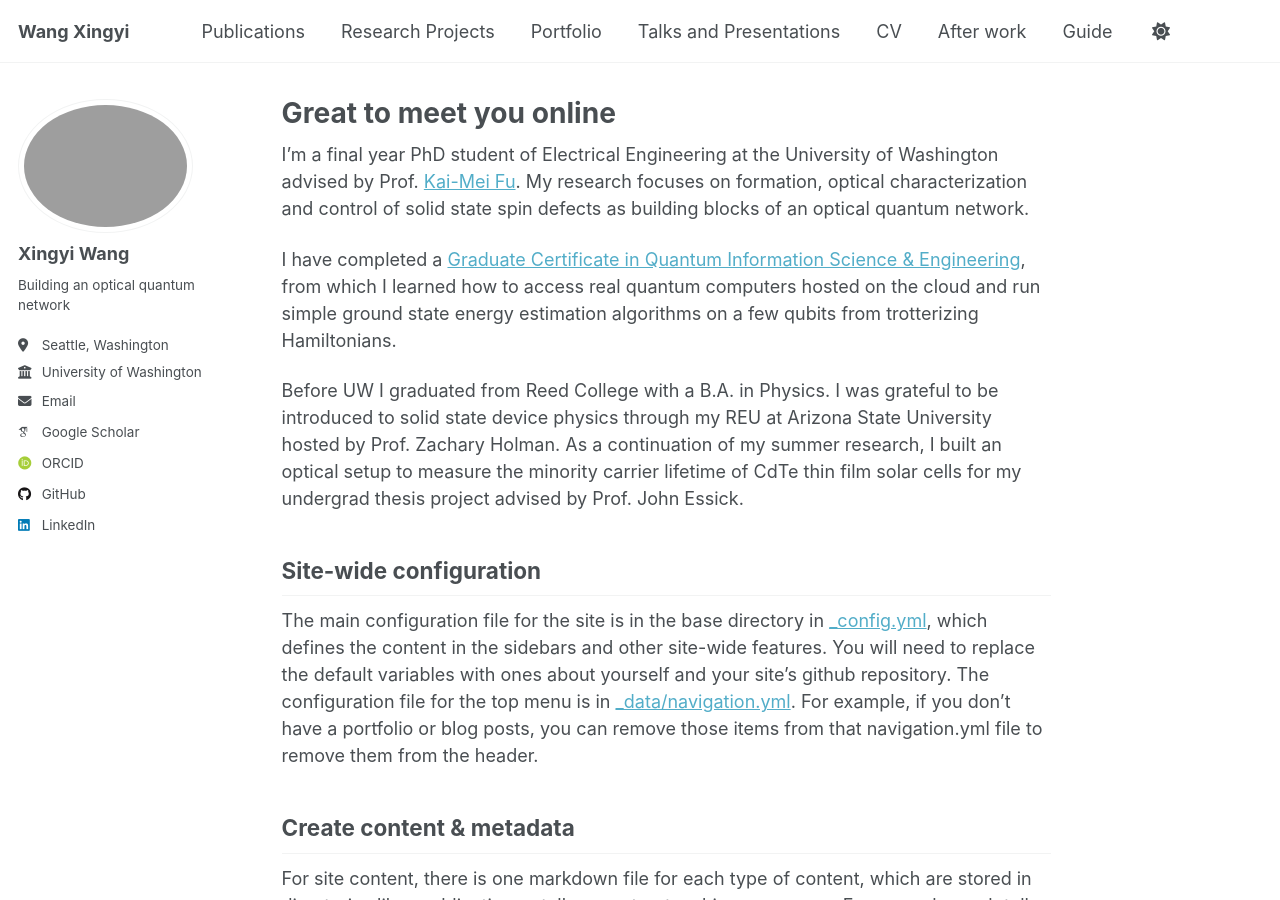
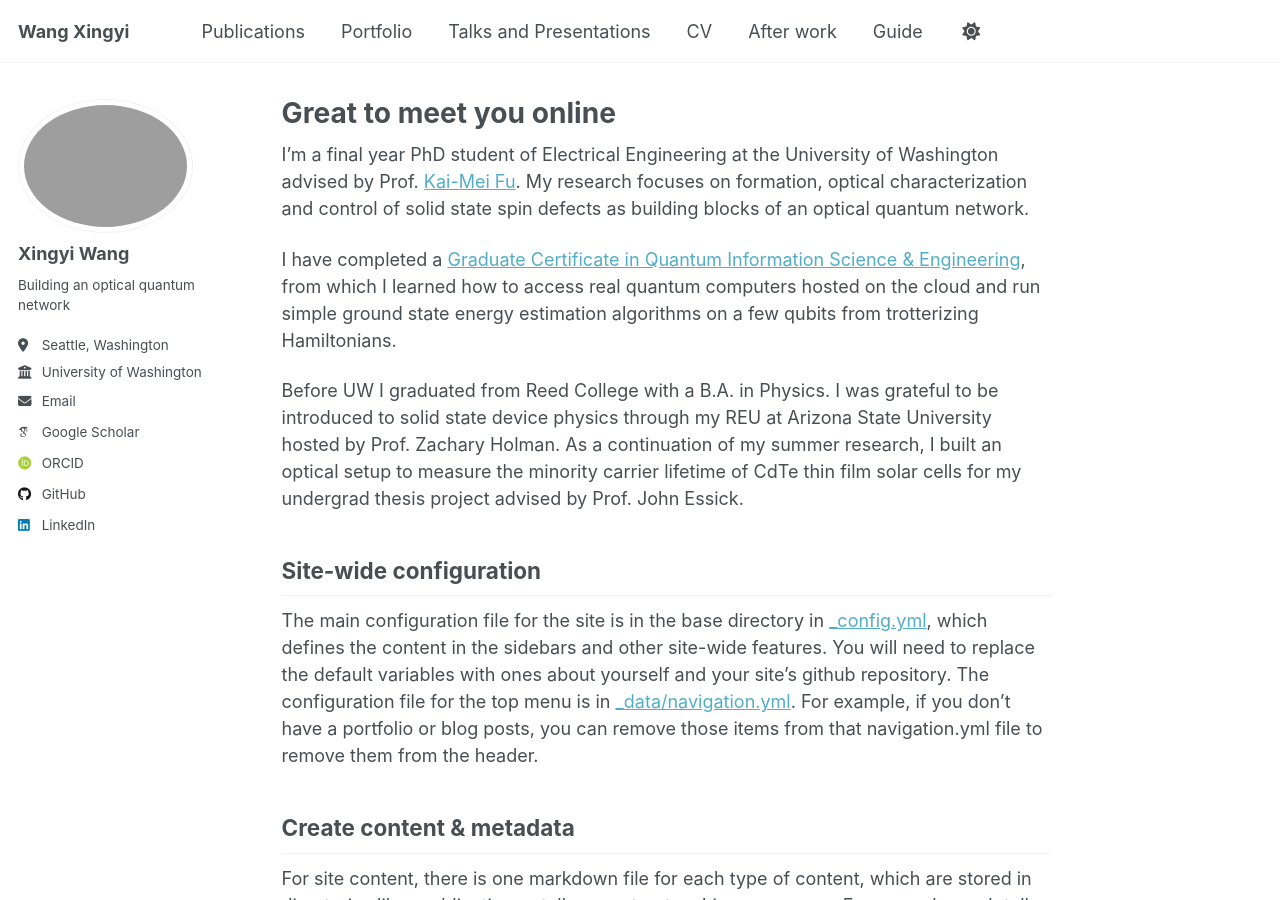
Before and after one commit to Waffelz/Xingyi_Wang, a Jekyll site: the page built from _pages/about.md, in a window 1280 px wide and 900 px high. Built offline with Jekyll 4.4.1, drawn with Linux system fonts in a browser that asks for light colours; some web fonts are replaced.

Commit message:
Update navigation.yml

```diff
--- a/_data/navigation.yml
+++ b/_data/navigation.yml
@@ -10,9 +10,6 @@
 main:
   - title: "Publications"
     url: /publications/
-
-  - title: "Research Projects"
-    url: /projects/
 
   - title: "Portfolio"
     url: /portfolio/
```
